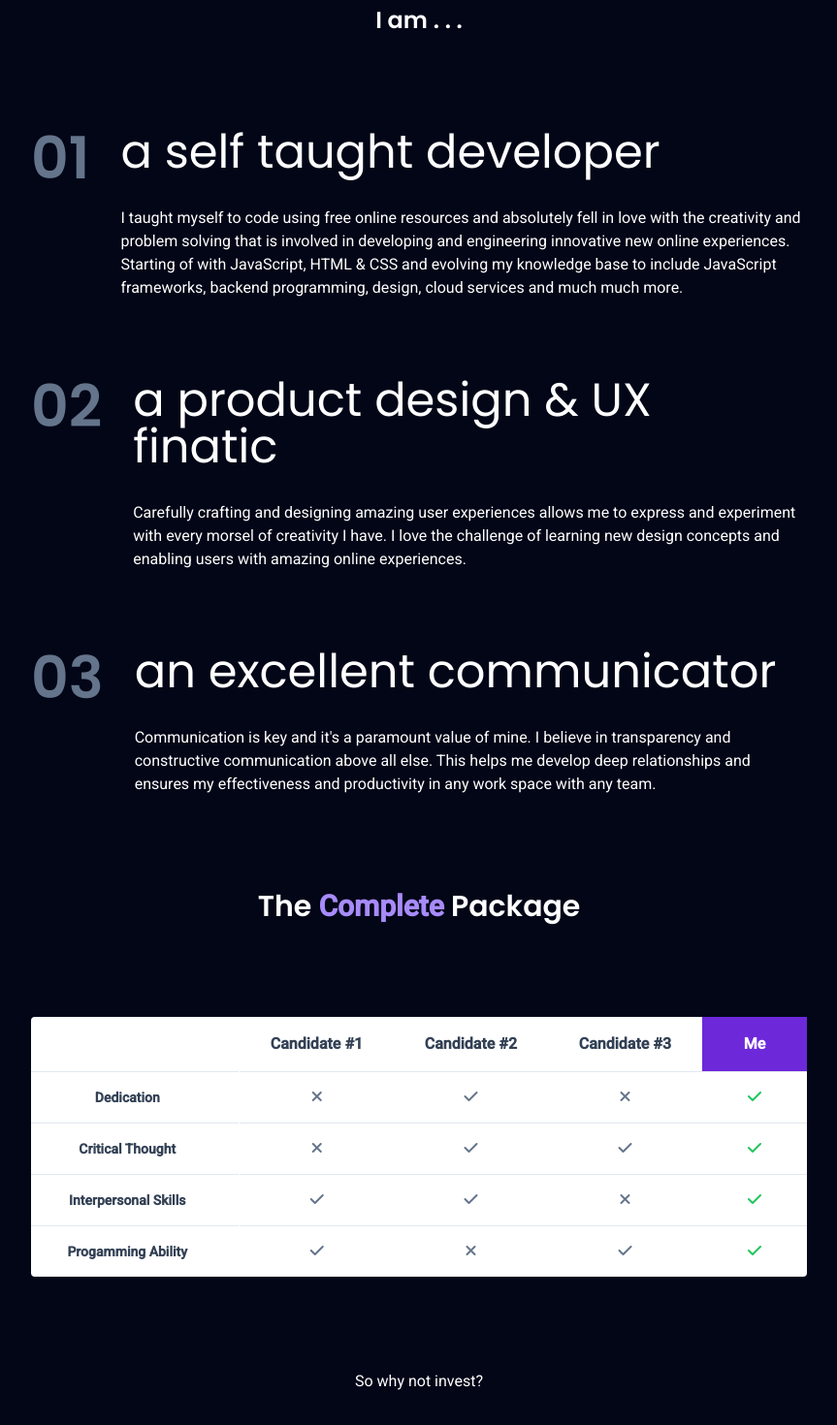
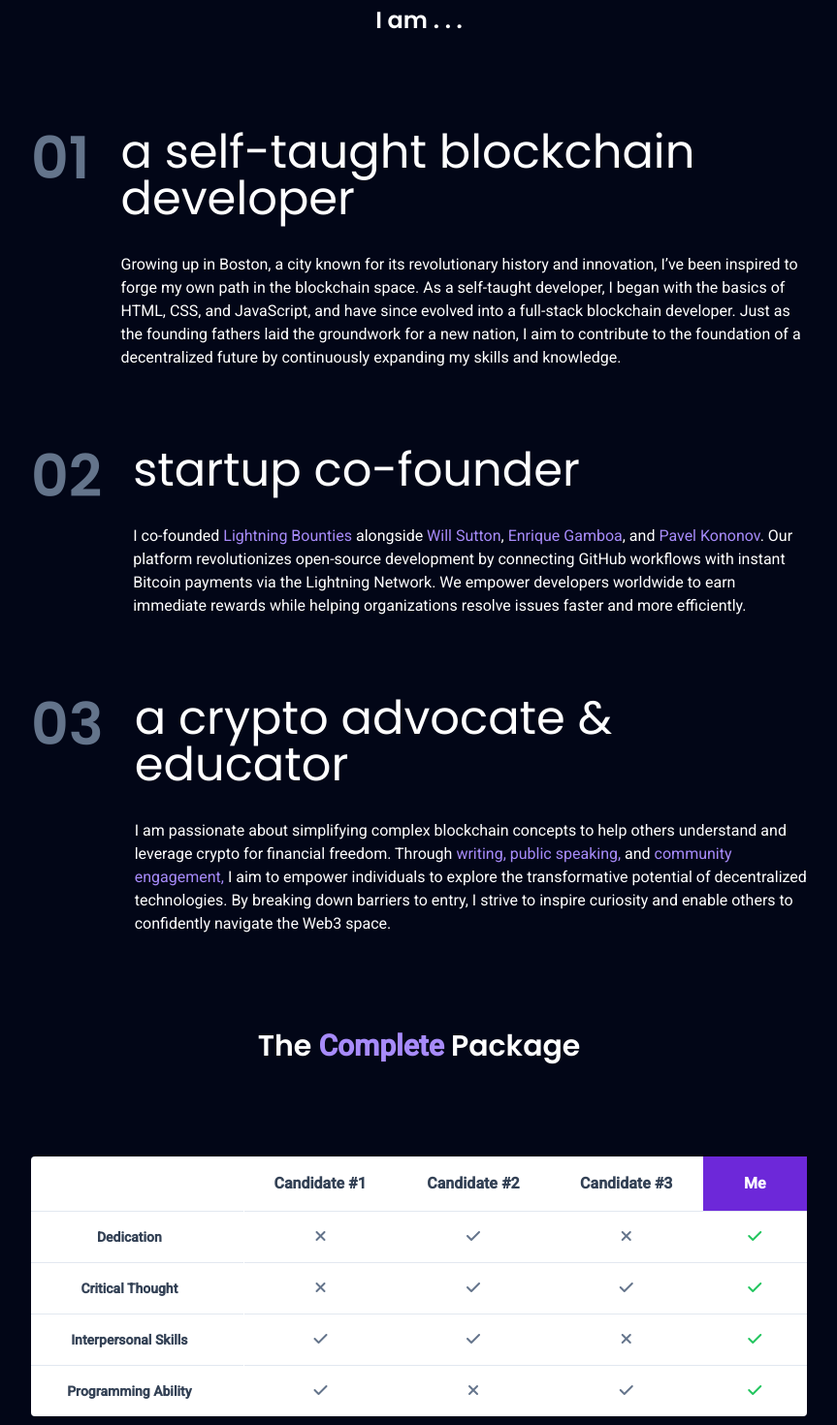
Before and after one commit to SonnyMonroe/Mike_Abramo_Dev_Portfolio, a SvelteKit app: page / in a window 1280 px wide. Shown: the part 1880-3350 px from the top of the page at 97% size, without its empty margins (208-1071 px from the left). Built offline with nearby package versions, Linux system fonts and the light colour scheme.

Commit message:
content +  html urls onto  sveltekit files

```diff
--- a/src/components/Main.svelte
+++ b/src/components/Main.svelte
@@ -6,10 +6,10 @@
 			name: 'Smoljames Store',
 			icon: 'fa-solid fa-cart-shopping',
 			description:
-				'Smoljames Store is a a merchanising store created with Next.js, Commerce.js & Stripe! Commerce.js is a CMS for managing project and Stripe is used for all transaction handling.'
+				'Smoljames Store is a merchandising store created with Next.js, Commerce.js & Stripe! Commerce.js is a CMS for managing project and Stripe is used for all transaction handling.'
 		},
 		{
-			name: 'Utlimate Todos',
+			name: 'Ultimate Todos',
 			icon: 'fa-solid fa-list-check',
 			description:
 				'Test for model robustness with customized test profiles and receive exhaustive reporting on the performance and potential vulnerabilities of your model.'
@@ -25,19 +25,19 @@
 	let benefits = [
 		{
 			metric: '10x',
-			name: 'a self taught developer',
+			name: 'a self-taught blockchain developer',
 			description:
-				'I taught myself to code using free online resources and absolutely fell in love with the creativity and problem solving that is involved in developing and engineering innovative new online experiences. Starting of with JavaScript, HTML & CSS and evolving my knowledge base to include JavaScript frameworks, backend programming, design, cloud services and much much more.'
+				'Growing up in Boston, a city known for its revolutionary history and innovation, I’ve been inspired to forge my own path in the blockchain space. As a self-taught developer, I began with the basics of HTML, CSS, and JavaScript, and have since evolved into a full-stack blockchain developer. Just as the founding fathers laid the groundwork for a new nation, I aim to contribute to the foundation of a decentralized future by continuously expanding my skills and knowledge.'
 		},
 		{
-			name: 'a product design & UX finatic',
+			name: 'startup co-founder',
 			description:
-				'Carefully crafting and designing amazing user experiences allows me to express and experiment with every morsel of creativity I have. I love the challenge of learning new design concepts and enabling users with amazing online experiences.'
+				'I co-founded <a href="https://www.lightningbounties.com" target="_blank"><span class="text-violet-400">Lightning Bounties</a></span> alongside <a href="https://www.linkedin.com/in/willsutton17/" target="_blank"><span class="text-violet-400">Will Sutton</a></span>, <a href="https://www.linkedin.com/in/jegamboafuentes/" target="_blank"><span class="text-violet-400">Enrique Gamboa</a></span>, and <a href="https://www.linkedin.com/in/kononovp/" target="_blank"> <span class="text-violet-400">Pavel Kononov</a></span>. Our platform revolutionizes open-source development by connecting GitHub workflows with instant Bitcoin payments via the Lightning Network. We empower developers worldwide to earn immediate rewards while helping organizations resolve issues faster and more efficiently.'
 		},
 		{
-			name: 'an excellent communicator',
+			name: 'a crypto advocate & educator',
 			description:
-				"Communication is key and it's a paramount value of mine. I believe in transparency and constructive communication above all else. This helps me develop deep relationships and ensures my effectiveness and productivity in any work space with any team."
+				'I am passionate about simplifying complex blockchain concepts to help others understand and leverage crypto for financial freedom. Through <a href="https://blog.lightningbounties.com/" target="_blank"><span class="text-violet-400"> writing,</span> <a href="https://youtu.be/yxv3VpxuIFU?si=v3vEqRq9GkumMETQ" target="_blank"><span class="text-violet-400"> public speaking,</span> and <a href="https://youtu.be/IYmS16ruXp8?feature=shared" target="_blank"> <span class="text-violet-400">community engagement,</span> I aim to empower individuals to explore the transformative potential of decentralized technologies. By breaking down barriers to entry, I strive to inspire curiosity and enable others to confidently navigate the Web3 space.'
 		}
 	];
 </script>
@@ -66,21 +66,6 @@
 		<div class="relative shadow-2xl grid place-items-center">
 			<img src={'images/profile.png'} alt="Zetane Engine" class="object-cover z-[2] max-h-[70vh]" />
 		</div>
-		<!-- <div  class="flex p-0.5 relative max-w-[700px] w-full mx-auto">
-            <div
-                class="absolute inset-0 overflow-hidden rounded-md flex items-center justify-center"
-            >
-                <div
-                    class="bg-gradient-to-r absolute inset-[-20px]  from-violet-800 to-indigo-800 specialSpin"
-                />
-            </div>
-
-            <img
-                src={"images/zetane-engine.jpeg"}
-                alt="Zetane Engine"
-                class="w-full h-full object-cover z-[2]"
-            />
-        </div> -->
 	</section>
 	<section class="py-20 lg:py-32 flex flex-col gap-24" id="projects">
 		<div class="flex flex-col gap-2 text-center">
@@ -100,7 +85,7 @@
 		<div class="grid grid-cols-1 lg:grid-cols-3 gap-12 lg:gap-10">
 			<Step step={steps[0]}>
 				<p>
-					Smoljames Store is a a merchanising store created with <strong class="text-violet-400"
+					Smoljames Store is a a merchandising store created with <strong class="text-violet-400"
 						>Next.js, Commerce.js, Stripe & Node.js + Express.js!</strong
 					> Commerce.js is a product CMS and Stripe is used for all transaction handling.
 				</p>
@@ -128,7 +113,6 @@
 		id="about"
 		class="py-20 pt-10 lg:pt-16 lg:py-32 flex flex-col gap-16 sm:gap-20 md:gap-24 relative"
 	>
-		<!-- <div class="z-[-1] bg-violet-950 w-screen left-1/2 -translate-x-1/2 top-0 h-full absolute"> </div> -->
 		<div
 			class="flex flex-col gap-2 text-center relative before:absolute before:top-0 before:left-0 before:w-2/3 before:h-1.5 before:bg-violet-700 after:absolute after:bottom-0 after:right-0 after:w-2/3 after:h-1.5 after:bg-violet-700 py-4"
 		>
@@ -140,21 +124,6 @@
 		<p class="mx-auto poppins font-semibold text-lg sm:text-xl md:text-2xl">I am . . .</p>
 		<div class="flex flex-col gap-20 w-full mx-auto max-w-[800px]">
 			{#each benefits as benefit, index}
-				<!-- <div class="flex flex-col gap-2 mx-auto">
-                    <div class="flex items-end gap-4">
-                        <p
-                            class="poppins text-6xl sm:text-7xl md:text-8xl text-slate-500 font-medium"
-                        >
-                            {benefit.metric}
-                        </p>
-                        <p
-                            class="text-xl sm:text-2xl md:text-3xl capitalize pb-2"
-                        >
-                            {benefit.name}
-                        </p>
-                    </div>
-                    <p class="text-center italic">- {benefit.description}</p>
-                </div> -->
 				<div class="flex gap-6 sm:gap-8">
 					<p class="poppins text-4xl sm:text-5xl md:text-6xl text-slate-500 font-semibold">
 						0{index + 1}
@@ -163,7 +132,7 @@
 						<h3 class="text-2xl sm:text-3xl md:text-5xl">
 							{benefit.name}
 						</h3>
-						<p>{benefit.description}</p>
+						<p>{@html benefit.description}</p>
 					</div>
 				</div>
 			{/each}
@@ -212,7 +181,7 @@
 					</tr>
 					<tr class="border-t border-solid border-slate-200">
 						<td class="border-r border-solid border-white pl-4 pr-8 py-4 font-semibold text-sm"
-							>Progamming Ability</td
+							>Programming Ability</td
 						>
 						<td><i class="fa-solid fa-check text-slate-500" /></td>
 						<td><i class="fa-solid fa-xmark text-slate-500" /></td>
```
Also changed, not shown: 1 other file (tests, documents, lock files or other folders).
